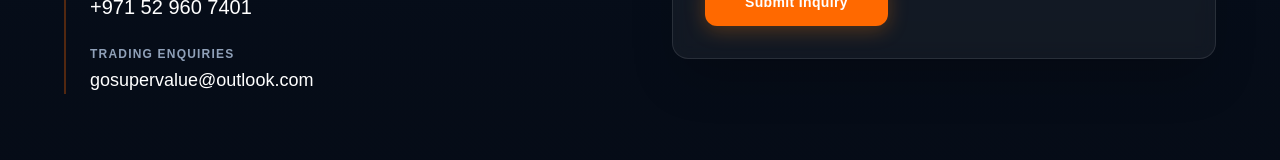
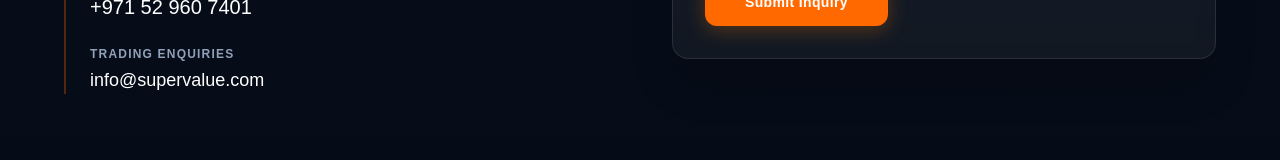
Before and after one commit to creativeoncoffee-digital/super-value-trading, a React app in the folder frontend/: page / in a window 1280 px wide. Shown: the part 6202-6362 px from the top of the page. Built offline with nearby package versions, Linux system fonts and the light colour scheme; the HTML template or start-up script is replaced by a standard one.

Commit message:
Emial cahnge

```diff
--- a/frontend/src/components/Footer.jsx
+++ b/frontend/src/components/Footer.jsx
@@ -97,7 +97,7 @@ export default function Footer() {
               </div>
               <div>
                 <p className="text-slate-400 text-xs font-bold uppercase tracking-widest mb-1">Trading Enquiries</p>
-                <a href="mailto:info@supervalue.com" className="text-lg font-medium text-white hover:text-orange-500 transition-colors">gosupervalue@outlook.com</a>
+                <a href="mailto:info@supervalue.com" className="text-lg font-medium text-white hover:text-orange-500 transition-colors">info@supervalue.com</a>
               </div>
             </div>
           </div>
--- a/frontend/src/pages/Privacy.jsx
+++ b/frontend/src/pages/Privacy.jsx
@@ -155,7 +155,7 @@ export default function Privacy() {
             {/* Intro text */}
             <div className="content-anim bg-white rounded-2xl p-6 md:p-8 border border-slate-200/60 shadow-sm ">
               <p className="text-slate-600 leading-relaxed text-base md:text-lg mb-4">
-                Go Super Value General Trading LLC ("Go Super Value," "we," "us," or "our") respects your privacy and is committed to protecting the personal information you share with us through our website, www.gosupervalue.com (the "Site"). This Privacy Policy explains what information we collect, how we use it, and the choices you have.
+                Go Super Value General Trading LLC ("Go Super Value," "we," "us," or "our") respects your privacy and is committed to protecting the personal information you share with us through our website. This Privacy Policy explains what information we collect, how we use it, and the choices you have.
               </p>
               <p className="text-slate-600 leading-relaxed text-base md:text-lg font-medium text-[#071326]">
                 By using the Site, you agree to the collection and use of information as described in this Policy. If you do not agree, please do not use the Site.
@@ -241,9 +241,9 @@ export default function Privacy() {
                     <div className="w-10 h-10 rounded-full bg-white/5 flex items-center justify-center"><svg className="w-4 h-4" fill="none" stroke="currentColor" viewBox="0 0 24 24"><path strokeLinecap="round" strokeLinejoin="round" strokeWidth="2" d="M3 5a2 2 0 012-2h3.28a1 1 0 01.948.684l1.498 4.493a1 1 0 01-.502 1.21l-2.257 1.13a11.042 11.042 0 005.516 5.516l1.13-2.257a1 1 0 011.21-.502l4.493 1.498a1 1 0 01.684.949V19a2 2 0 01-2 2h-1C9.716 21 3 14.284 3 6V5z"></path></svg></div>
                     +971 52 960 7401
                   </a>
-                  <a href="mailto:gosupervalue@outlook.com" className="flex items-center gap-3 text-slate-300 hover:text-orange-500 transition-colors">
+                  <a href="mailto:info@supervalue.com" className="flex items-center gap-3 text-slate-300 hover:text-orange-500 transition-colors">
                     <div className="w-10 h-10 rounded-full bg-white/5 flex items-center justify-center"><svg className="w-4 h-4" fill="none" stroke="currentColor" viewBox="0 0 24 24"><path strokeLinecap="round" strokeLinejoin="round" strokeWidth="2" d="M3 8l7.89 5.26a2 2 0 002.22 0L21 8M5 19h14a2 2 0 002-2V7a2 2 0 00-2-2H5a2 2 0 00-2 2v10a2 2 0 002 2z"></path></svg></div>
-                    gosupervalue@outlook.com
+                    info@supervalue.com
                   </a>
                 </div>
               </div>
--- a/frontend/src/pages/Terms.jsx
+++ b/frontend/src/pages/Terms.jsx
@@ -129,7 +129,7 @@ export default function Terms() {
             {/* Intro text */}
             <div className="content-anim bg-white rounded-2xl p-6 md:p-8 border border-slate-200/60 shadow-sm ">
               <p className="text-slate-600 leading-relaxed text-base md:text-lg">
-                These Terms and Conditions ("Terms") govern your access to and use of the website www.gosupervalue.com (the "Site"), operated by Go Super Value General Trading LLC ("Go Super Value," "we," "us," or "our"), a company based in Dubai, United Arab Emirates. By accessing or using the Site, you agree to be bound by these Terms. If you do not agree, please do not use the Site.
+                These Terms and Conditions ("Terms") govern your access to and use of the website , operated by Go Super Value General Trading LLC ("Go Super Value," "we," "us," or "our"), a company based in Dubai, United Arab Emirates. By accessing or using the Site, you agree to be bound by these Terms. If you do not agree, please do not use the Site.
               </p>
             </div>
 
@@ -176,9 +176,9 @@ export default function Terms() {
                     <div className="w-10 h-10 rounded-full bg-white/5 flex items-center justify-center"><svg className="w-4 h-4" fill="none" stroke="currentColor" viewBox="0 0 24 24"><path strokeLinecap="round" strokeLinejoin="round" strokeWidth="2" d="M3 5a2 2 0 012-2h3.28a1 1 0 01.948.684l1.498 4.493a1 1 0 01-.502 1.21l-2.257 1.13a11.042 11.042 0 005.516 5.516l1.13-2.257a1 1 0 011.21-.502l4.493 1.498a1 1 0 01.684.949V19a2 2 0 01-2 2h-1C9.716 21 3 14.284 3 6V5z"></path></svg></div>
                     +971 52 960 7401
                   </a>
-                  <a href="mailto:gosupervalue@outlook.com" className="flex items-center gap-3 text-slate-300 hover:text-orange-500 transition-colors">
+                  <a href="mailto:info@supervalue.com" className="flex items-center gap-3 text-slate-300 hover:text-orange-500 transition-colors">
                     <div className="w-10 h-10 rounded-full bg-white/5 flex items-center justify-center"><svg className="w-4 h-4" fill="none" stroke="currentColor" viewBox="0 0 24 24"><path strokeLinecap="round" strokeLinejoin="round" strokeWidth="2" d="M3 8l7.89 5.26a2 2 0 002.22 0L21 8M5 19h14a2 2 0 002-2V7a2 2 0 00-2-2H5a2 2 0 00-2 2v10a2 2 0 002 2z"></path></svg></div>
-                    gosupervalue@outlook.com
+                    info@supervalue.com
                   </a>
                 </div>
               </div>
```
